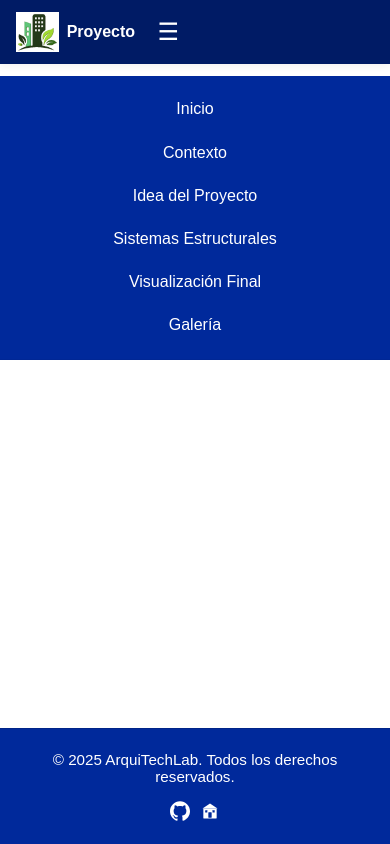
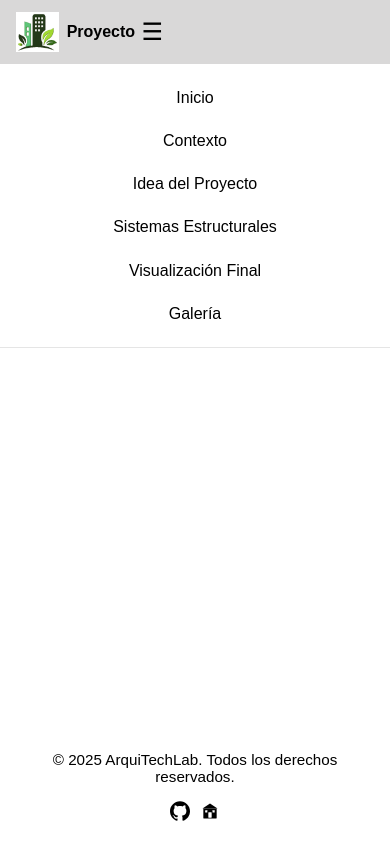
Before and after one commit to ArquiTechLab/umbral-sensible, a plain HTML site: page index.html in a window 390 px wide. Both pictures are taken after a click on the button "Abrir menú". Drawn offline with Linux system fonts and the light colour scheme.

Commit message:
feat: modificar fondo header y footer

```diff
--- a/src/components/footer.html
+++ b/src/components/footer.html
@@ -18,15 +18,15 @@
 					<svg width="24" height="24" viewBox="0 0 24 24" fill="none"
                             role="img" aria-labelledby="schoolFilledTitle">
                         <title id="schoolFilledTitle">COREDUCACIÓN</title>
-                        <!-- Tejado (sólido) -->
+                        <!-- Tejado -->
                         <path fill="currentColor" d="M12 3 3 9h18L12 3z"/>
-                        <!-- Cuerpo (sólido) -->
+                        <!-- Cuerpo -->
                         <path fill="currentColor" d="M4 9h16v11a1 1 0 0 1-1 1H5a1 1 0 0 1-1-1V9z"/>
-                        <!-- Puerta (contraste: blanco) -->
-                        <rect x="10" y="13.6" width="4" height="6.4" fill="#00299b" rx="0.4"/>
-                        <!-- Ventanas (blancas) -->
-                        <rect x="6.2" y="11.2" width="2.6" height="2.6" fill="#00299b" rx="0.3"/>
-                        <rect x="15" y="11.2" width="2.6" height="2.6" fill="#00299b" rx="0.3"/>
+                        <!-- Puerta -->
+                        <rect x="10" y="13.6" width="4" height="6.4" fill="white" rx="0.4"/>
+                        <!-- Ventanas -->
+                        <rect x="6.2" y="11.2" width="2.6" height="2.6" fill="white" rx="0.3"/>
+                        <rect x="15" y="11.2" width="2.6" height="2.6" fill="white" rx="0.3"/>
                     </svg>
 				</a>
 			</div>
--- a/src/css/footer.css
+++ b/src/css/footer.css
@@ -13,9 +13,8 @@ footer {
   min-height: var(--footer-h);
   padding: 0.6rem 1rem;
   text-align: center;
-  color: #ffffff;
-  background: #00299b;
-  border-top: 1px solid rgba(0, 0, 0, 0.12);
+  color: #000000;
+  background: #ffffff;
   z-index: 40;
 }
 
--- a/src/css/header.css
+++ b/src/css/header.css
@@ -1,18 +1,22 @@
-/* Estilos para el header y la navegación */
+/* ESTILOS PARA HEADER */
 :root {
-  --header-bg: #00299b;
+  --header-bg: #d9d8d8;
   --header-h: 64px;
   --accent: #007bff;
+  --text-color: #000000;
+  --hover-color: #007bff;
 }
 
+/* Ajustes generales del documento */
 body {
   margin: 0;
   font-family: Arial, sans-serif;
   padding-top: var(--header-h);
   transition: padding-top 0.12s ease;
+  color: var(--text-color);
 }
 
-/* Header fijo con fondo y sombra */
+/* HEADER FIJO */
 header {
   position: fixed;
   top: 0;
@@ -20,7 +24,7 @@ header {
   right: 0;
   z-index: 1000;
   background: var(--header-bg);
-  color: #ffffff;
+  color: var(--text-color);
   box-shadow: 0 2px 8px rgba(0, 0, 0, 0.06);
   backdrop-filter: blur(6px);
   height: var(--header-h);
@@ -28,44 +32,25 @@ header {
   align-items: center;
 }
 
-/* Fondo con imagen y overlay opcional */
-header.hero-bg {
-  background-size: cover;
-  background-position: center;
-}
-
-header.hero-bg::before {
-  content: "";
-  position: absolute;
-  inset: 0;
-  background: rgba(0, 0, 0, 0.35);
-}
-
-header.hero-bg .container {
-  position: relative;
-  z-index: 1;
+/* Contenedor principal */
+header .container {
   max-width: 1200px;
   margin: 0 auto;
   padding: 0 1rem;
   width: 100%;
+  display: flex;
+  justify-content: space-between;
+  align-items: center;
 }
 
-/* Layout principal del header */
-.nav {
-  display: flex;
-  align-items: center;
-  justify-content: space-between;
-  gap: 1rem;
-}
-
-/* Marca: logo + texto */
+/* MARCA (logo + texto)*/
 .brand {
   font-weight: 700;
   display: flex;
   align-items: center;
   gap: 0.5rem;
   text-decoration: none;
-  color: #fff;
+  color: var(--text-color);
 }
 
 .brand img {
@@ -74,7 +59,7 @@ header.hero-bg .container {
   display: block;
 }
 
-/* Navegación principal */
+/* NAVEGACIÓN PRINCIPAL */
 nav {
   flex: 1;
 }
@@ -93,17 +78,17 @@ nav ul li a {
   padding: 0.3rem 0.6rem;
   font-weight: 500;
   text-decoration: none;
-  color: #fff;
+  color: var(--text-color);
   transition: color 0.2s ease, text-decoration 0.2s ease;
 }
 
 nav ul li a:hover {
-  color: #cddfff;
+  color: var(--hover-color);
   text-decoration: underline;
   cursor: pointer;
 }
 
-/* Botón hamburguesa */
+/* BOTÓN HAMBURGUESA */
 .nav-toggle {
   display: none;
   background: transparent;
@@ -111,10 +96,10 @@ nav ul li a:hover {
   font-size: 1.5rem;
   padding: 0.4rem;
   cursor: pointer;
-  color: #fff;
+  color: var(--text-color);
 }
 
-/* Botón especial (si lo usas) */
+/* BOTÓN DESTACADO (opcional) */
 .btn-cta {
   background: var(--accent);
   color: #fff;
@@ -124,7 +109,7 @@ nav ul li a:hover {
   text-decoration: none;
 }
 
-/* Responsive para móviles */
+/*    RESPONSIVE (móviles) */
 @media (max-width: 860px) {
   nav ul {
     display: none;
@@ -132,11 +117,11 @@ nav ul li a:hover {
     top: var(--header-h);
     left: 0;
     right: 0;
-    background: #00299b;
+    background: #ffffff;
     flex-direction: column;
     padding: 1rem;
     gap: 0.5rem;
-    border-bottom: 1px solid rgba(0, 0, 0, 0.04);
+    border-bottom: 1px solid rgba(0, 0, 0, 0.1);
   }
 
   #main-nav.show ul {
@@ -146,4 +131,12 @@ nav ul li a:hover {
   .nav-toggle {
     display: inline-flex;
   }
+
+  nav ul li a {
+    color: var(--text-color);
+  }
+
+  nav ul li a:hover {
+    color: var(--hover-color);
+  }
 }
```
